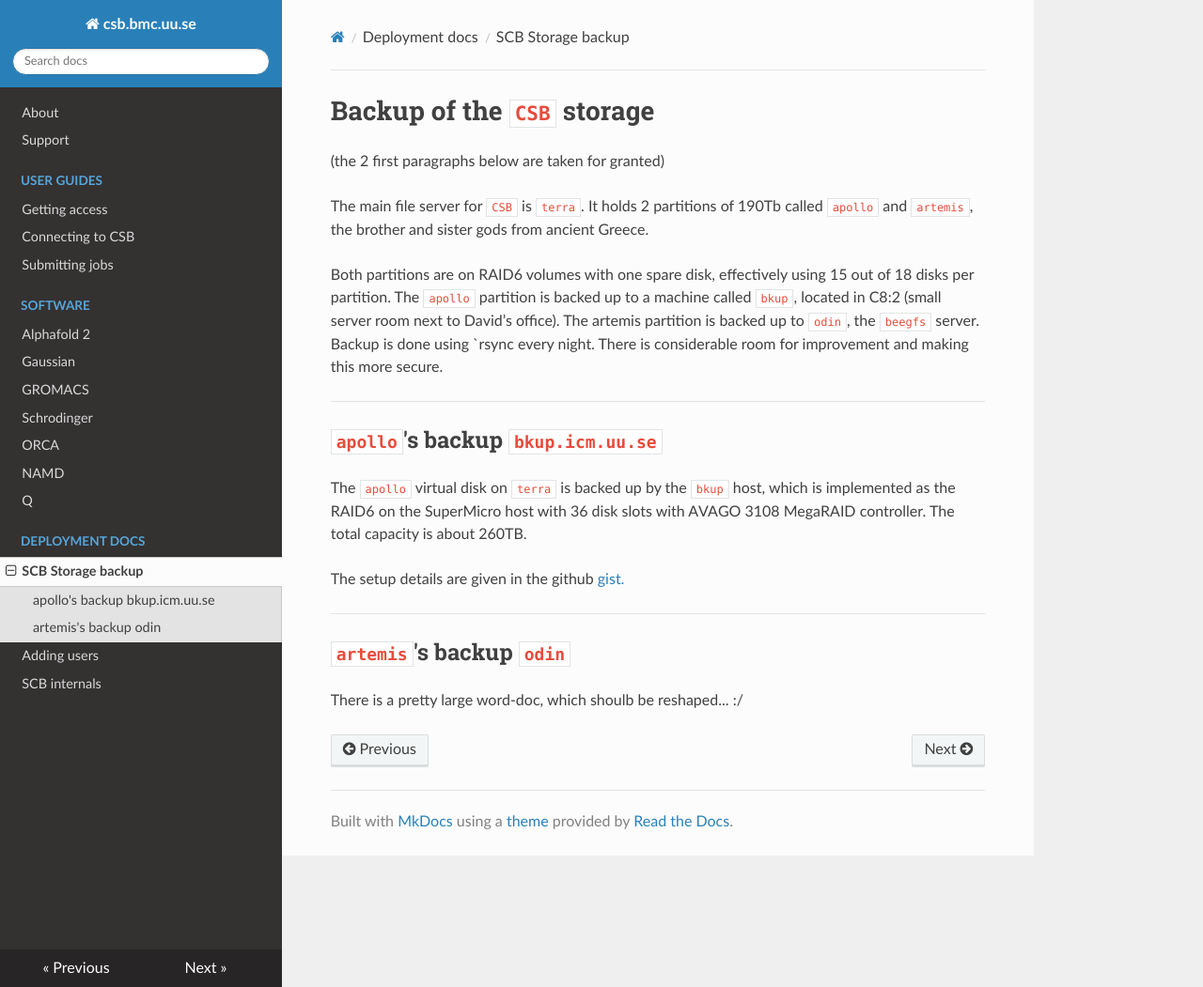
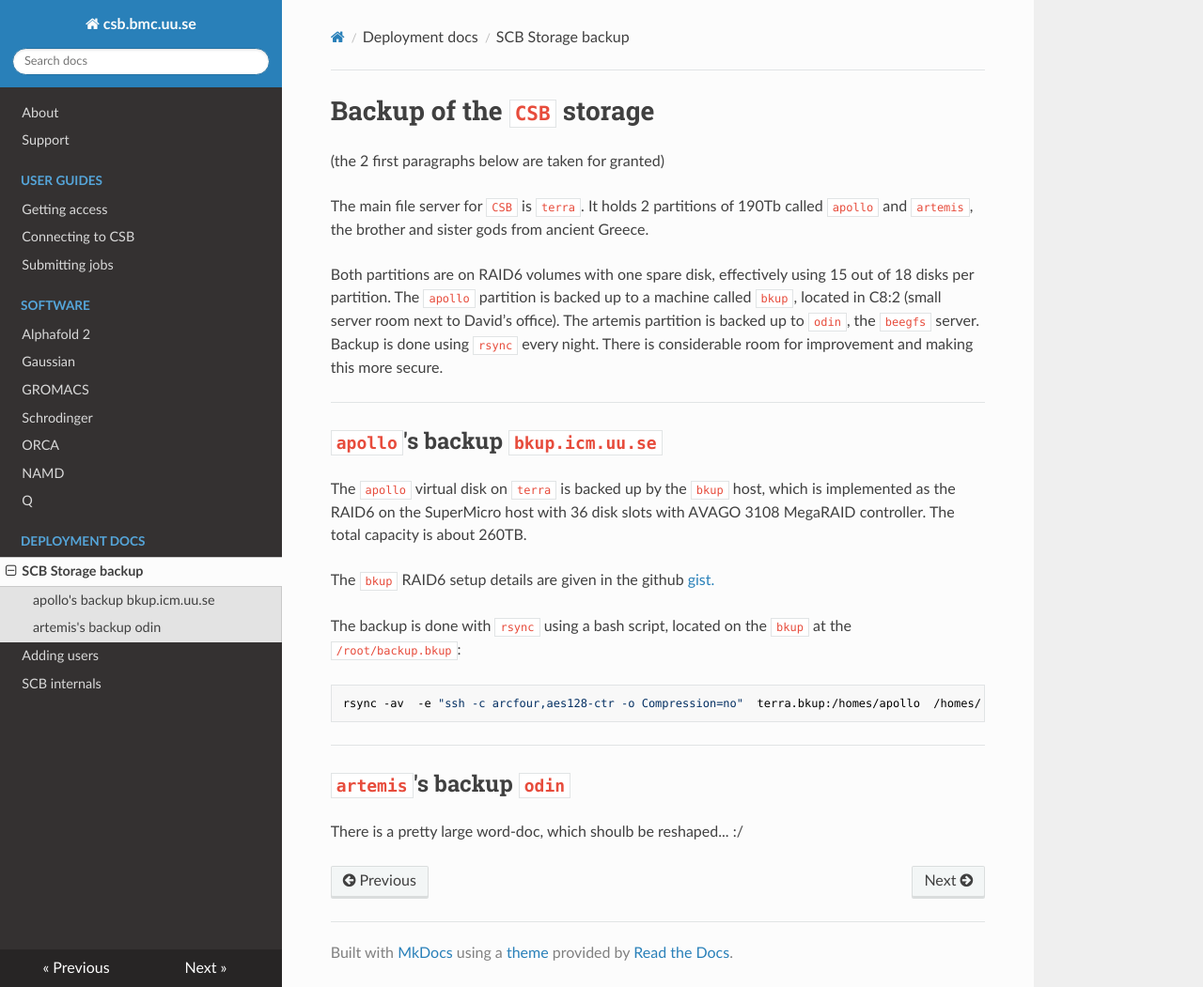
Before and after one commit to raalesir/csb_tech_docs, an MkDocs documentation site: the page built from docs/scb_backup.md, in a window 1280 px wide and 1051 px high. Shown: the whole window at 94% size. Built offline with MkDocs 1.6.1, drawn with Linux system fonts in a browser that asks for light colours; nearby versions of some CDN libraries.

Commit message:
smal text edit

````diff
--- a/docs/scb_backup.md
+++ b/docs/scb_backup.md
@@ -10,7 +10,7 @@ using 15 out of 18 disks per partition.
 The `apollo` partition is backed up to a machine called `bkup`,
 located in C8:2 (small server room next to David’s office).
 The artemis partition is backed up to `odin`, the `beegfs` server.
-Backup is done using `rsync every night.
+Backup is done using `rsync` every night.
 There is considerable room for improvement and making this more secure.
 
 ---------
@@ -21,8 +21,14 @@ The `apollo` virtual disk on  `terra` is backed up by the `bkup` host, which is
 host with 36 disk slots with  AVAGO 3108 MegaRAID controller. The total
 capacity is about 260TB.
 
-The setup details are given in the  github
+The `bkup`  RAID6 setup details are given in the  github
 [gist.](https://gist.github.com/raalesir/56fa565472b0825f1a8595c78a45041a)
+
+The backup is done with `rsync` using a bash script, located on the  `bkup` at
+the `/root/backup.bkup`:
+```bash
+rsync -av  -e "ssh -c arcfour,aes128-ctr -o Compression=no"  terra.bkup:/homes/apollo  /homes/   --log-file=/var/log/backup/apollo.log
+```
 
 ----
 ## `artemis`'s backup `odin`
````
